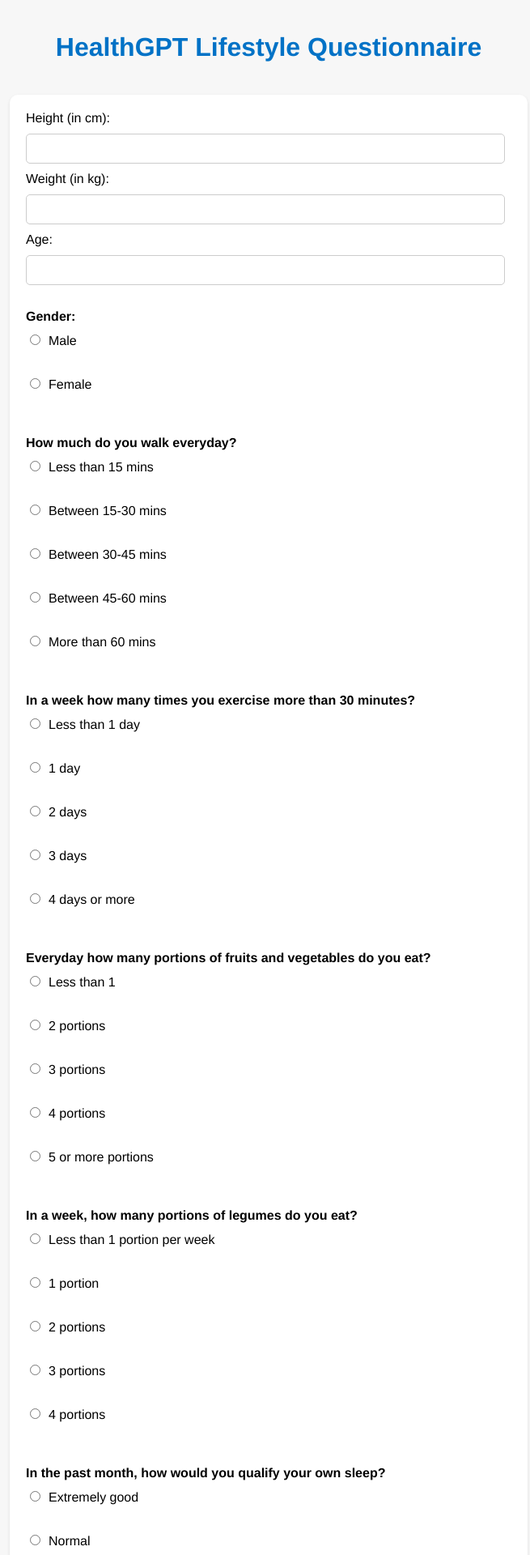
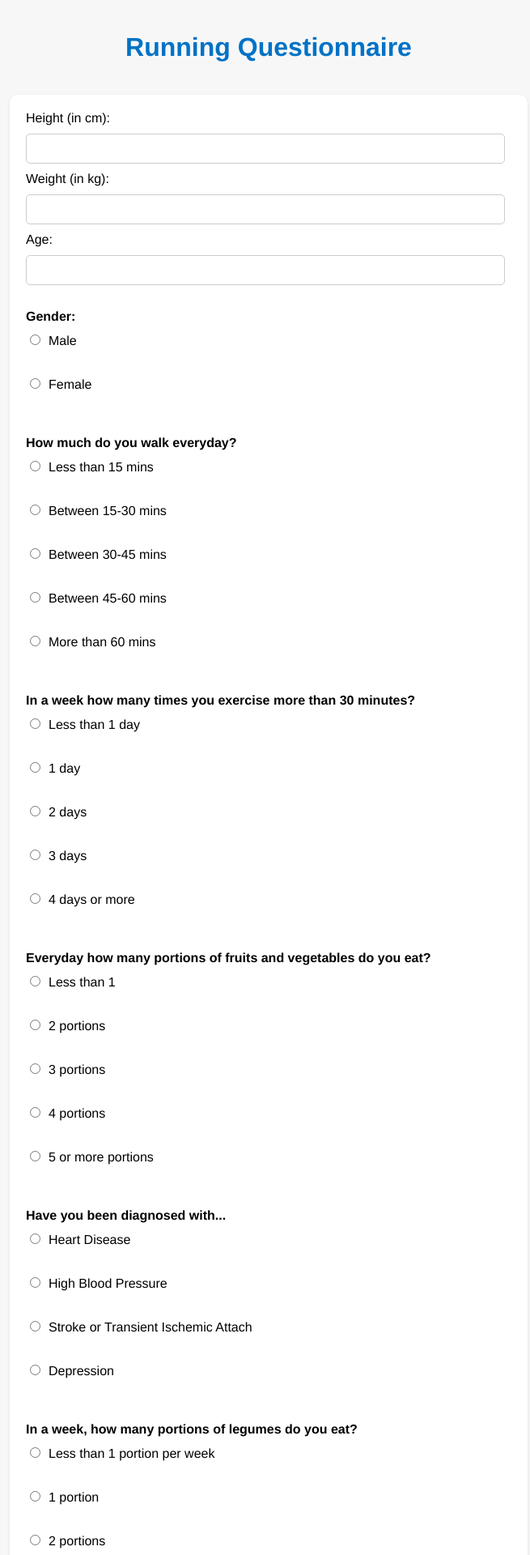
Before and after one commit to stephangriesel/pacemyrun-site, a Flask app: page /app1/ in a window 1280 px wide. Shown: the top 1920 px of the page at 81% size, without its empty margins (308-963 px from the left). Run offline with Flask 2, Linux system fonts and the light colour scheme.

Commit message:
add data

```diff
--- a/app1.py
+++ b/app1.py
@@ -34,6 +34,7 @@
     walk = request.form.get('walk', '')
     exercise = request.form.get('exercise', '')
     fruits_veggies = request.form.get('fruits_veggies', '')
+    diagnosed = request.form.get('diagnosed', '')
     legumes = request.form.get('legumes', '')
     sleep = request.form.get('sleep', '')
     sleep_reason = request.form.getlist('sleep_reason[]')
@@ -48,10 +49,11 @@
     smoking = request.form.get('smoking', '')
 
     # Construct the mytext variable based on the form data
-    mytext = f"Prepare some lifestyle advice for the prevention of cancer, for a person with the following characteristics: {patient_height}cm tall weights {weight}kg and is a {age}-year-old {gender}.  This person took the following lifestyle and medical history questionnaire and next to each question is the answer obtained. Your essay please separate it into Introduction, Exercise, Sleep, Diet, Communication, Alcohol, Hobbies, Mental Health and Conclusion sections. "
+    mytext = f"Prepare some lifestyle advice for the prevention of cancer, for a person with the following characteristics: {patient_height}cm tall weights {weight}kg and is a {age}-year-old {gender}.  This person took the following lifestyle and medical history questionnaire and next to each question is the answer obtained. Your essay please separate it into Introduction, Exercise, Sleep, Diet, Health Risks, Communication, Alcohol, Hobbies, Mental Health and Conclusion sections. "
     mytext += f"\nPhysical Activity:\nHow much do you walk everyday? {walk}."
     mytext += f"\nIn a week how many times you exercise more than 30 minutes? {exercise}."
     mytext += f"\nDiet:\nEveryday how many portions of fruits and vegetables do you eat? {fruits_veggies}."
+    mytext += f"\nHealth Risks:\nI have been diagnosed with {diagnosed}."
     mytext += f"\nIn a week, how many portions of legumes do you eat? {legumes}."
     mytext += f"\nSleep:\nIn the past months, how would you qualify your own sleep? {sleep}."
     if sleep_reason:
--- a/templates/form.html
+++ b/templates/form.html
@@ -5,7 +5,7 @@
     <link rel="stylesheet" type="text/css" href="{{ url_for('static', filename='style.css') }}">
 </head>
 <body>
-    <h1>HealthGPT Lifestyle Questionnaire</h1>
+    <h1>Running Questionnaire</h1>
     <form action="/app1/submit" method="POST" onsubmit="showLoadingSpinner()">
         <label for="height">Height (in cm):</label>
         <input type="number" id="height" name="height" required><br>
@@ -41,6 +41,12 @@
         <label><input type="radio" name="fruits_veggies" value="3 portions" required>3 portions</label><br>
         <label><input type="radio" name="fruits_veggies" value="4 portions" required>4 portions</label><br>
         <label><input type="radio" name="fruits_veggies" value="5 or more portions required">5 or more portions</label><br>
+
+        <p>Have you been diagnosed with...</p>
+        <label><input type="radio" name="diagnosed" value="Heart Disease">Heart Disease</label><br>
+        <label><input type="radio" name="diagnosed" value="High Blood Pressure" required>High Blood Pressure</label><br>
+        <label><input type="radio" name="diagnosed" value="Stroke or Transient Ischemic Attach" required>Stroke or Transient Ischemic Attach</label><br>
+        <label><input type="radio" name="diagnosed" value="Depression" required>Depression</label><br>
 
         <p>In a week, how many portions of legumes do you eat?</p>
         <label><input type="radio" name="legumes" value="less than 1 portion per week">Less than 1 portion per week</label><br>
--- a/templates/results.html
+++ b/templates/results.html
@@ -53,6 +53,8 @@
 					<br><h2>{{ line }}</h2>
 				{% elif line.startswith('Diet:') %}
 					<br><h2>{{ line }}</h2>
+				{% elif line.startswith('Health Risks:') %}
+					<br><h2>{{ line }}</h2>
 				{% elif line.startswith('Sleep:') %}
 					<br><h2>{{ line }}</h2>
 				{% elif line.startswith('Communication:') %}
```
